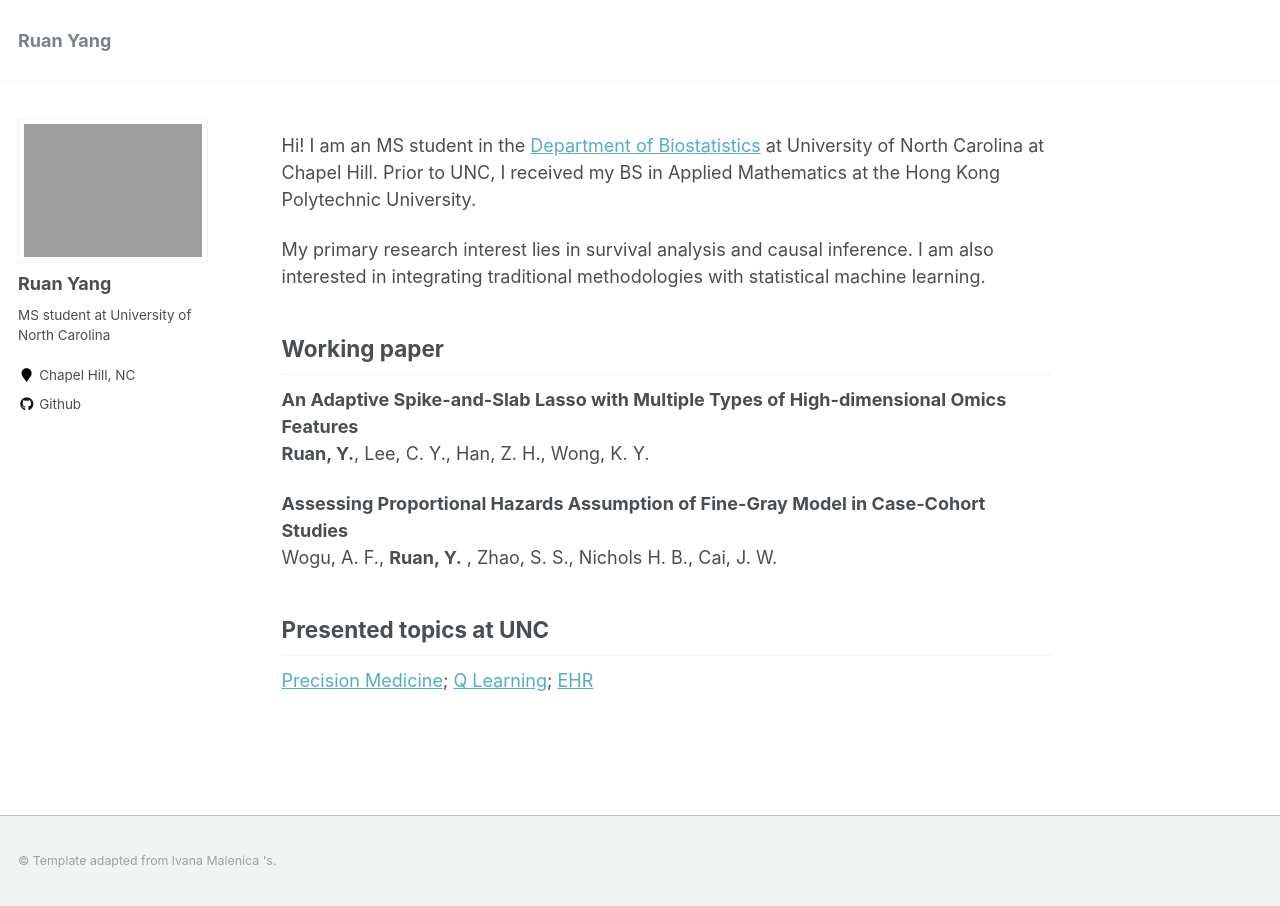
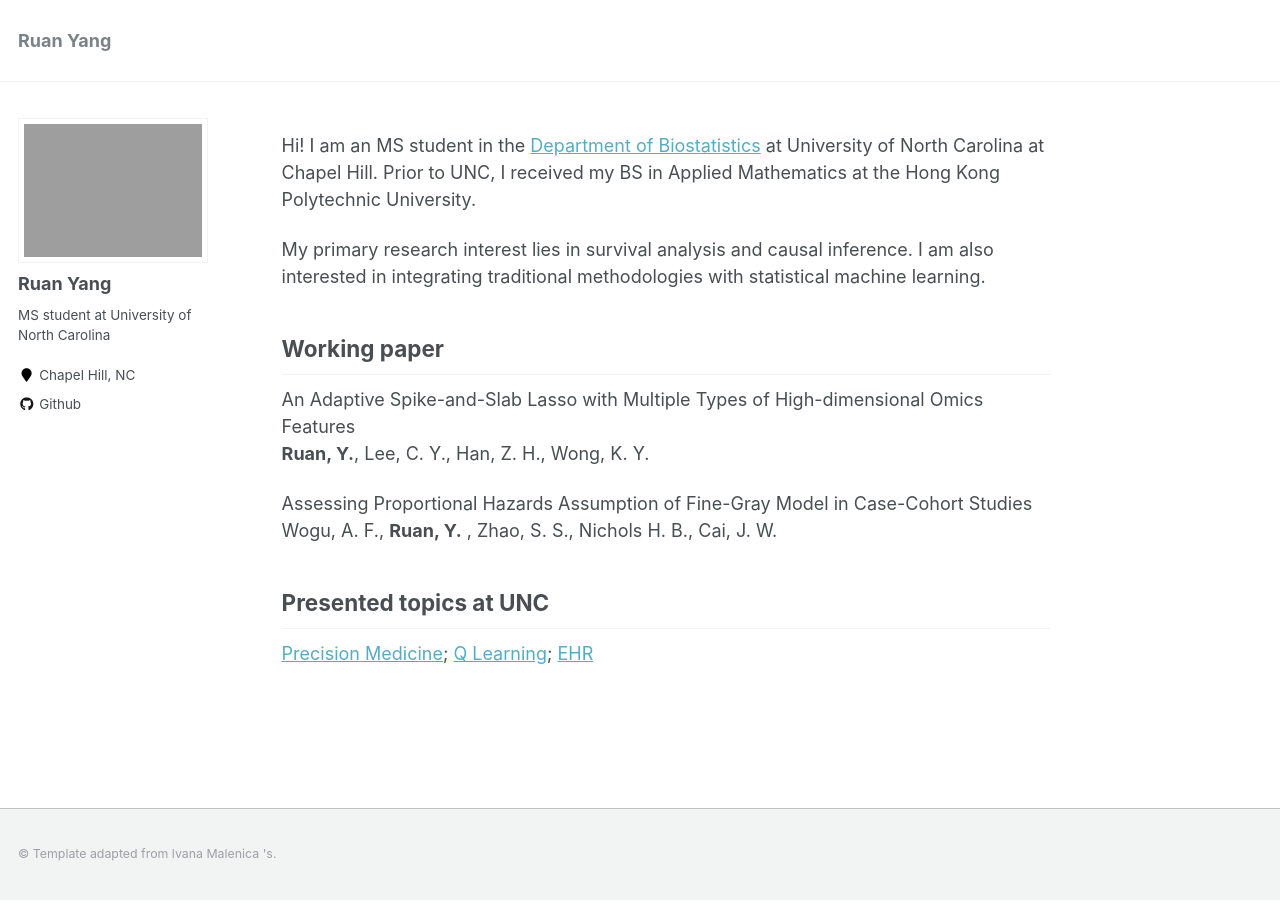
Before and after one commit to Yangr00/Yangr00.github.io, a Jekyll site: the page built from _pages/about.md, in a window 1280 px wide. Built offline with Jekyll 4.4.1, drawn with Linux system fonts in a browser that asks for light colours.

```diff
--- a/_pages/about.md
+++ b/_pages/about.md
@@ -16,10 +16,10 @@ My primary research interest lies in survival analysis and causal inference. I a
 
 ## Working paper
 
-**An Adaptive Spike-and-Slab Lasso with Multiple Types of High-dimensional Omics Features**
+An Adaptive Spike-and-Slab Lasso with Multiple Types of High-dimensional Omics Features
 <br>**Ruan, Y.**, Lee, C. Y., Han, Z. H., Wong, K. Y.
 
-**Assessing Proportional Hazards Assumption of Fine-Gray Model in Case-Cohort Studies**
+Assessing Proportional Hazards Assumption of Fine-Gray Model in Case-Cohort Studies
 <br>Wogu, A. F., **Ruan, Y.** , Zhao, S. S., Nichols H. B., Cai, J. W.
 
 
```
